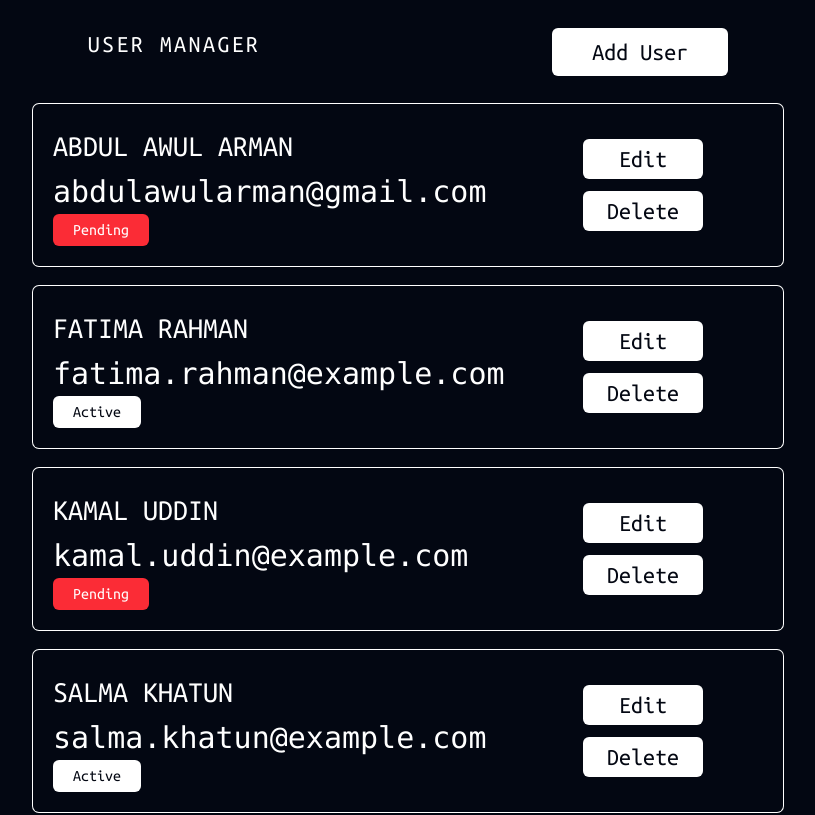
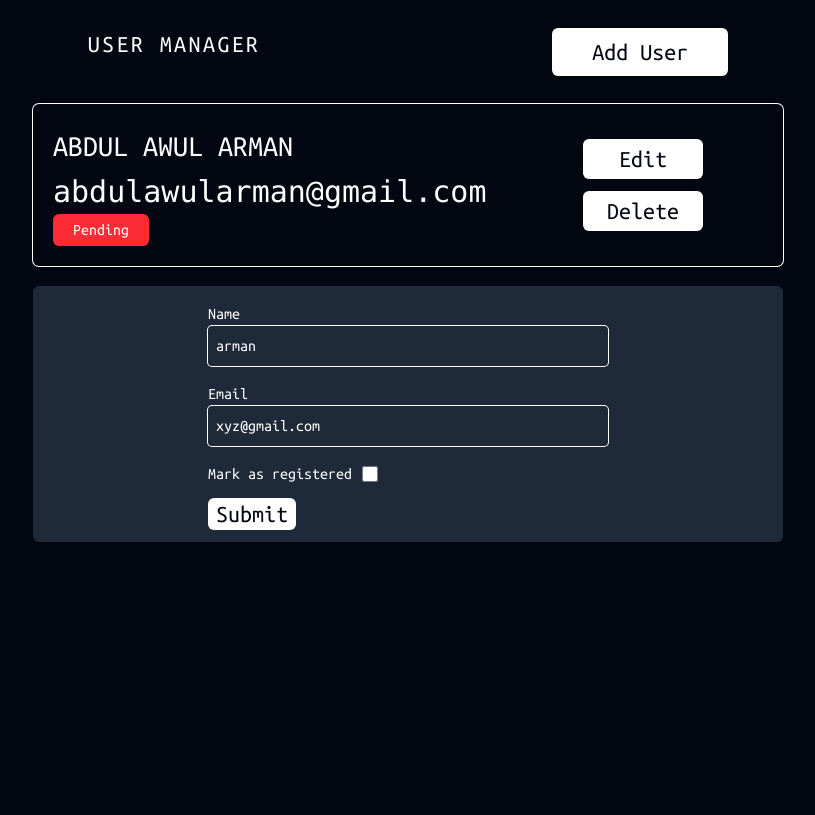
Before and after one commit to Abdul-Awul-Arman/user-manager, a React (Vite) app: page / in a window 1280 px wide. Shown: the top 815 px of the page, without its empty margins (232-1047 px from the left). Built offline with nearby package versions, Linux system fonts and the light colour scheme.

Commit message:
working on from

```diff
--- a/src/App.tsx
+++ b/src/App.tsx
@@ -1,16 +1,9 @@
+import From from "./components/form";
 import Nav from "./components/nav";
 import User from "./components/user";
 const users = [
     { id: 1, name: "Abdul Awul Arman", email: "abdulawularman@gmail.com", isRegistered: false },
-    { id: 2, name: "Fatima Rahman", email: "fatima.rahman@example.com", isRegistered: true },
-    { id: 3, name: "Kamal Uddin", email: "kamal.uddin@example.com", isRegistered: false },
-    { id: 4, name: "Salma Khatun", email: "salma.khatun@example.com", isRegistered: true },
-    { id: 5, name: "Rafiq Islam", email: "rafiq.islam@example.com", isRegistered: false },
-    { id: 6, name: "Nusrat Jahan", email: "nusrat.jahan@example.com", isRegistered: true },
-    { id: 7, name: "Tanvir Ahmed", email: "tanvir.ahmed@example.com", isRegistered: false },
-    { id: 8, name: "Lubna Chowdhury", email: "lubna.chowdhury@example.com", isRegistered: true },
-    { id: 9, name: "Hasan Mahmud", email: "hasan.mahmud@example.com", isRegistered: false },
-    { id: 10, name: "Rumana Akter", email: "rumana.akter@example.com", isRegistered: true }
+
   ];
 
 
@@ -24,6 +17,8 @@ export default function App(){
                return <User name={user.name} email={user.email} isRegistered={user.isRegistered} key={user.id} ></User>
             })
         }
+        <From valueForName="arman" valueForRegister={false} valueForEmail="xyz@gmail.com"></From>
+
         </>
     )
 }
--- a/src/components/form.tsx
+++ b/src/components/form.tsx
@@ -0,0 +1,97 @@
+import { useState } from "react";
+type formValues={
+    valueForName?:string,
+    valueForEmail?:string,
+    valueForRegister?:boolean
+}
+
+export default function From({valueForName,valueForEmail,valueForRegister}:formValues){
+
+   let validiton=useState(true)
+
+    const [inputsData,setInputsData]=useState({
+        name:valueForName || "",
+        email:valueForEmail ||"",
+        register:valueForRegister||false
+    })
+
+     function handelSubmit(e:React.FormEvent<HTMLFormElement>){
+        e.preventDefault()
+        let formData=new FormData(e.currentTarget)
+
+
+
+        let data={
+            name:formData.get("name"),
+            email:formData.get("email"),
+            register:formData.get("register")==='on'
+        };
+        console.log(data)
+        console.log(inputsData);
+    };
+
+
+
+
+    //  function handleOnchange(e:React.ChangeEvent<HTMLInputElement>){
+
+    //     setInputsData((pre)=>{
+    //       return(
+    //         {
+    //             ...pre,
+    //             [e.target.name]:e.target.value
+
+    //         }
+    //       )
+    //     })
+
+    //  }
+
+
+  const handleOnChange = (e:React.ChangeEvent<HTMLInputElement>) => {
+    const { name, value, type, checked } = e.target;
+    setInputsData((prev) => ({
+      ...prev,
+      [name]: type === "checkbox" ? checked : value,
+    }));
+  };
+
+
+
+    return(
+        <div className="bg-[#1E2939] text-white m-auto w-[750px] flex flex-col rounded-md  ">
+            <form className="w-[400px] m-auto  "  onSubmit={handelSubmit}>
+
+        <label htmlFor="name" className="block mt-4">Name
+            <input
+             type="text"
+             name="name"
+             onChange={handleOnChange}
+            value={inputsData.name}
+             className=" w-[400px] ring p-2 rounded-sm " />
+             </label>
+
+
+        <label htmlFor="email" className="block mt-4 mb-4">Email
+            <input
+            type="email"
+            name="email"
+            onChange={handleOnChange}
+            value={inputsData.email}
+            className=" w-[400px]  ring p-2 rounded-sm" />
+
+
+            </label>
+        <label htmlFor="register" className="flex  items-center gap-2">Mark as registered
+             <input
+             type="checkbox"
+             name="register"
+             onChange={handleOnChange}
+             defaultChecked={inputsData.register}
+             className=" w-5 h-4 accent-blue-600 rounded border-gray-300" />
+             </label>
+             <button   className="my-3  cursor-pointer transform transition duration-300 hover:scale-105 bg-white text-[#030712] rounded-md px-2  text-2xl">Submit</button>
+             </form>
+        </div>
+    )
+}
```
Also changed, not shown: 1 other file (tests, documents, lock files or other folders).
